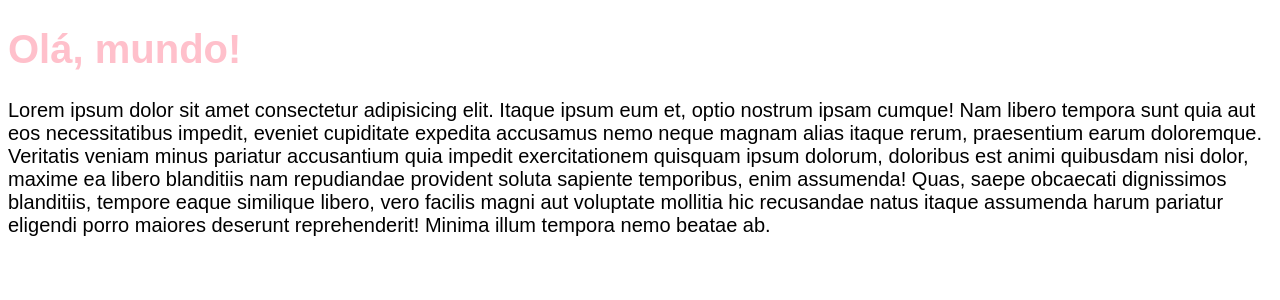
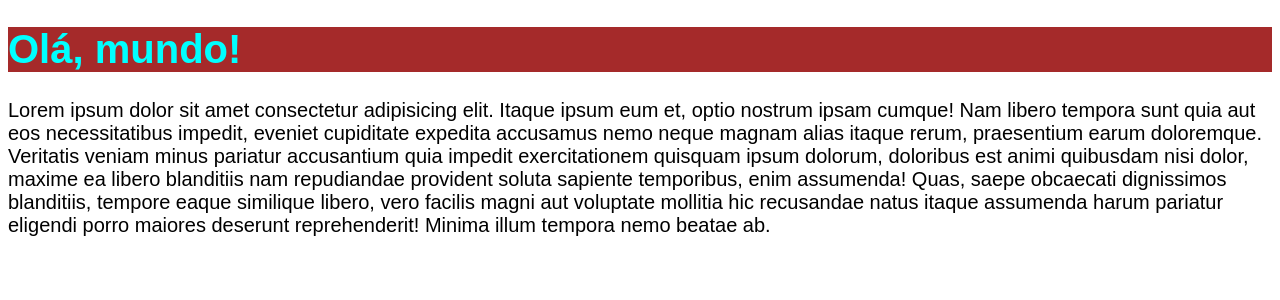
Before and after one commit to EnzoOP1402/chronos-pomodoro, a React (Vite) app: page / in a window 1280 px wide. Shown: the top 300 px of the page. Built offline with nearby package versions, Linux system fonts and the light colour scheme.

Commit message:
Modular CSS Styles

```diff
--- a/src/App.tsx
+++ b/src/App.tsx
@@ -1,3 +1,4 @@
+import { Heading } from './assets/Heading'
 import './styles/global.css'
 import './styles/theme.css'
 
@@ -5,7 +6,7 @@
     // Como em react somente um elemento pode ser retornado, sempre devemos "envelopar" o código que estamos retornando em um elemento, seja retornando uma div que contenha todos os trechos necessários, ou utilizando o React Fragment, que consiste em uma tag vazia que engloba tudo que será retornado em HtML
     return (
         <>
-            <h1>Olá, mundo!</h1>
+            <Heading/>
             <p>Lorem ipsum dolor sit amet consectetur adipisicing elit. Itaque ipsum eum et, optio nostrum ipsam cumque! Nam libero tempora sunt quia aut eos necessitatibus impedit, eveniet cupiditate expedita accusamus nemo neque magnam alias itaque rerum, praesentium earum doloremque. Veritatis veniam minus pariatur accusantium quia impedit exercitationem quisquam ipsum dolorum, doloribus est animi quibusdam nisi dolor, maxime ea libero blanditiis nam repudiandae provident soluta sapiente temporibus, enim assumenda! Quas, saepe obcaecati dignissimos blanditiis, tempore eaque similique libero, vero facilis magni aut voluptate mollitia hic recusandae natus itaque assumenda harum pariatur eligendi porro maiores deserunt reprehenderit! Minima illum tempora nemo beatae ab.</p>
         </>
     )
--- /dev/null
+++ b/src/assets/Heading.module.css
@@ -0,0 +1,9 @@
+/* Cada classe pode ser acessada individualmente como atributo da instância desse arquivo */
+.heading {
+    background-color: brown;
+    color: black;
+}
+
+.cyan {
+    color: cyan;
+}
--- /dev/null
+++ b/src/assets/Heading.tsx
@@ -0,0 +1,5 @@
+import styles from './Heading.module.css'
+
+export function Heading() {
+    return <h1 className={`${styles.heading} ${styles.cyan}`} >Olá, mundo!</h1>
+}
```
